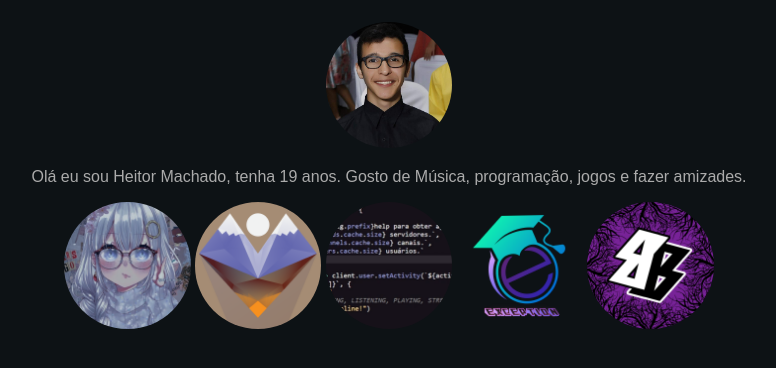
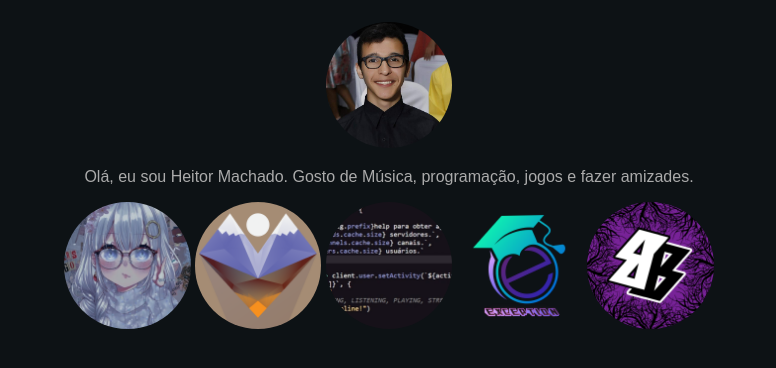
Before and after one commit to HeitorDJAk47Gamer/Heitor, a plain HTML site: page index.html in a window 1280 px wide. Shown: the part 146-514 px from the top of the page, without its empty margins (251-1027 px from the left). Drawn offline with Linux system fonts and the light colour scheme.

Commit message:
Update index.html

```diff
--- a/index.html
+++ b/index.html
@@ -12,7 +12,7 @@
             <h1 class="gradient-text" >Heitor Machado</h1>
             <br>
             <img class="hh" src="img/heitor.png">
-            <p>Olá eu sou Heitor Machado, tenha 19 anos. Gosto de Música, programação, jogos e fazer amizades.</p>
+            <p>Olá, eu sou Heitor Machado. Gosto de Música, programação, jogos e fazer amizades.</p>
             <img class="hh" src="img/laras.png" alt="Lara">
             <img class="hh" src="img/exception.png" alt="Exception">
             <img class="hh" src="img/glit.png" alt="Glitzer">
```
